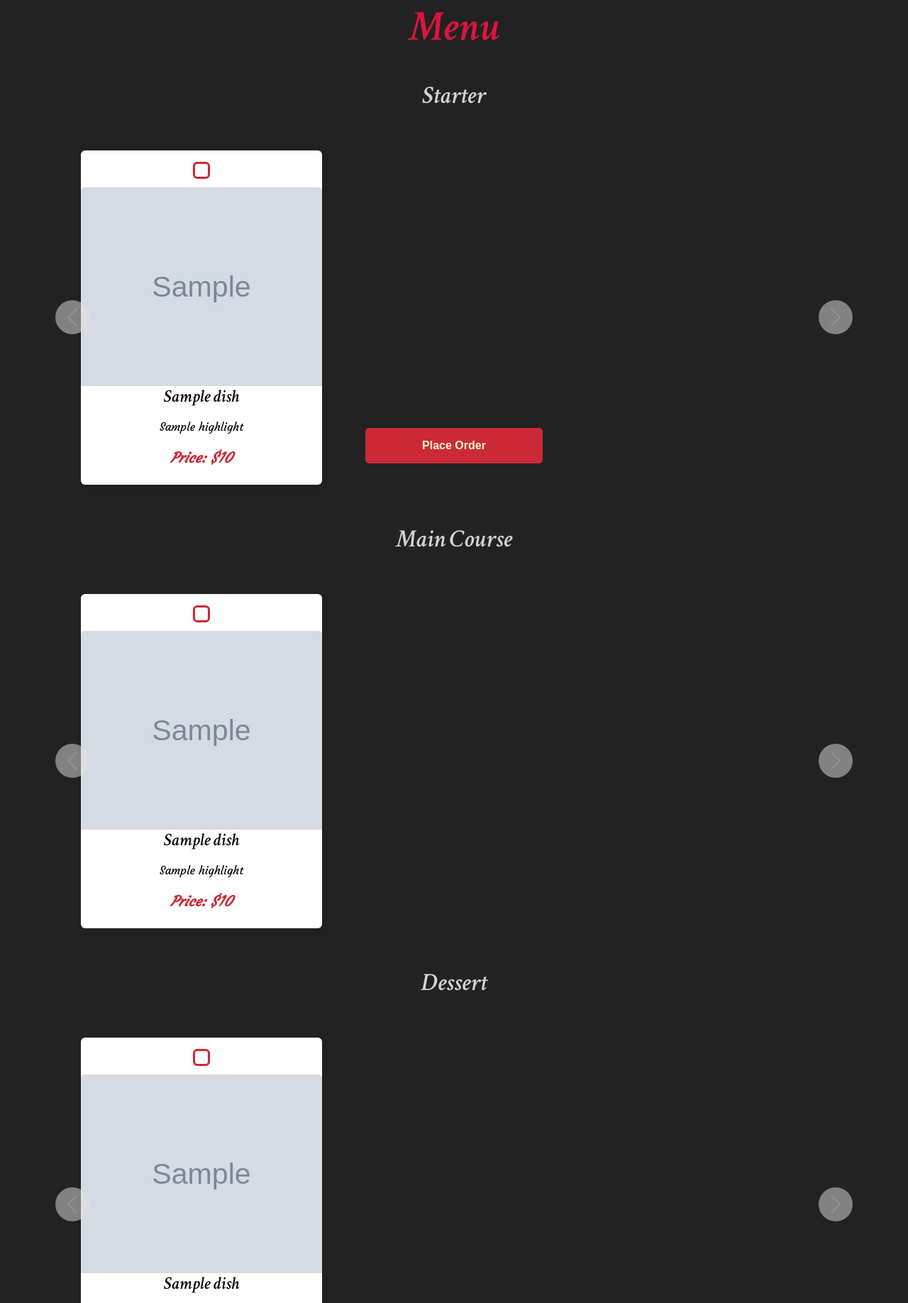
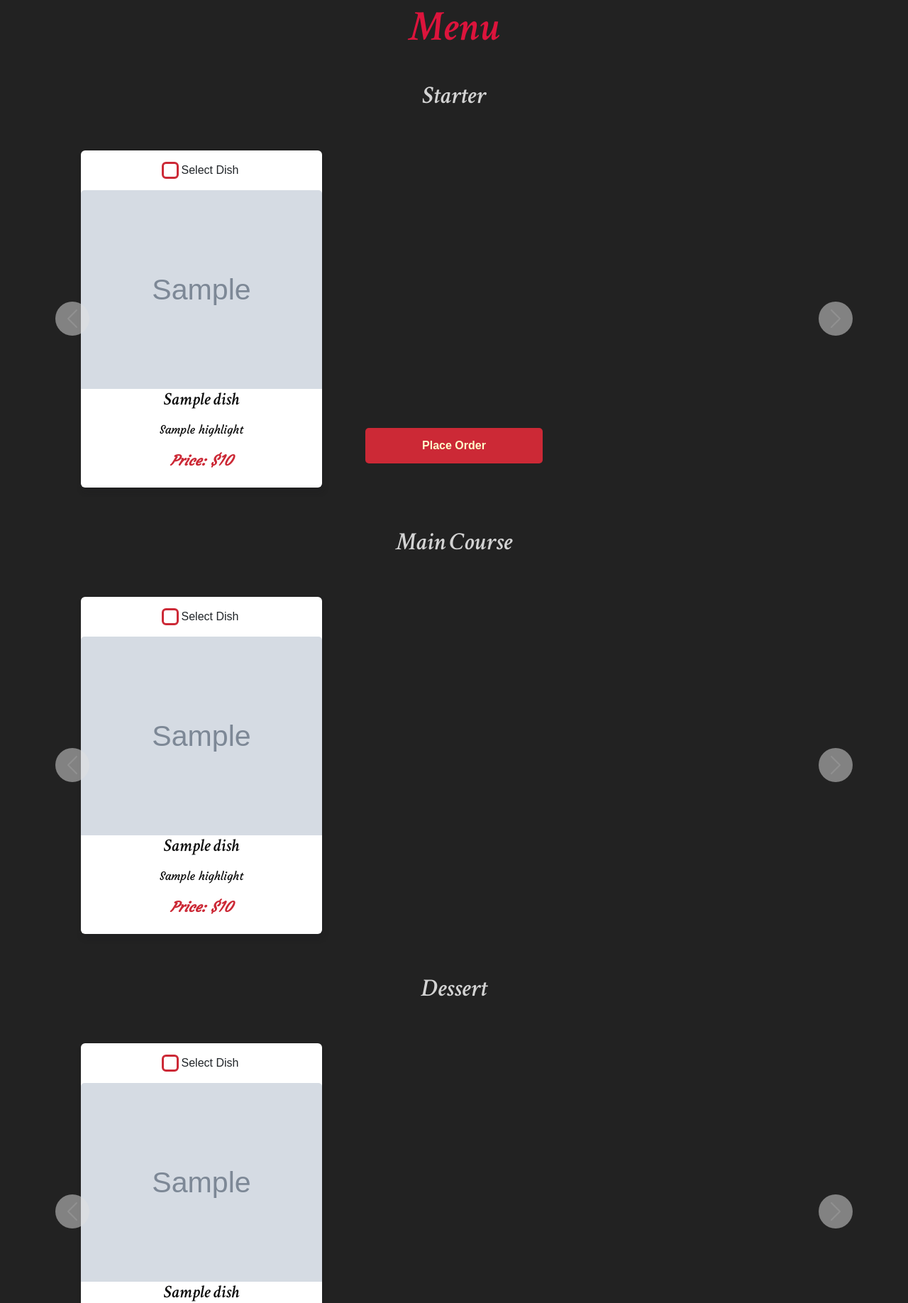
Before and after one commit to zeeshan-shah/pp4-django, a Django app: template templates/customer/menu.html in a window 1280 px wide. Shown: the part 137-1973 px from the top of the page at 71% size. Run offline with Django 3.2, Linux system fonts and the light colour scheme; the template is opened without the code that fills it: most values are stand-ins (such as "Sample title", 1, 10 or a date in 2020); grey boxes marked "Sample" are stand-in pictures.

Commit message:
docs(menu.html): Add form labels for improved accessibility

```diff
--- a/templates/customer/menu.html
+++ b/templates/customer/menu.html
@@ -20,7 +20,8 @@
                             <div class="card-container">
                                 <div class="card">
                                     <div class="card-body d-flex justify-content-center">
-                                        <input type="checkbox" name="selected_dishes" value="{{ dish.id }}" class="form-check-input" {% if dish.id in selected_dish_ids %}checked{% endif %}>
+                                        <input type="checkbox" name="selected_dishes" id="dish_{{ dish.id }}" value="{{ dish.id }}" class="form-check-input" {% if dish.id in selected_dish_ids %}checked{% endif %}>
+                                        <label for="dish_{{ dish.id }}" style="margin-left: 8px;">Select Dish</label>
                                     </div>
                                     <a href="{% url 'dish-detail' dish.slug %}">
                                         <img src="{{ dish.image.url }}" alt="{{ dish.name }}" class="card-img-top">
@@ -58,7 +59,8 @@
                             <div class="card-container">
                                 <div class="card">
                                     <div class="card-body d-flex justify-content-center">
-                                        <input type="checkbox" name="selected_dishes" value="{{ dish.id }}" class="form-check-input" {% if dish.id in selected_dish_ids %}checked{% endif %}>
+                                        <input type="checkbox" name="selected_dishes" id="dish_{{ dish.id }}" value="{{ dish.id }}" class="form-check-input" {% if dish.id in selected_dish_ids %}checked{% endif %}>
+                                        <label for="dish_{{ dish.id }}" style="margin-left: 8px;">Select Dish</label>
                                     </div>
                                     <a href="{% url 'dish-detail' dish.slug %}">
                                         <img src="{{ dish.image.url }}" alt="{{ dish.name }}" class="card-img-top">
@@ -96,7 +98,8 @@
                             <div class="card-container">
                                 <div class="card">
                                     <div class="card-body d-flex justify-content-center">
-                                        <input type="checkbox" name="selected_dishes" value="{{ dish.id }}" class="form-check-input" {% if dish.id in selected_dish_ids %}checked{% endif %}>
+                                        <input type="checkbox" name="selected_dishes" id="dish_{{ dish.id }}" value="{{ dish.id }}" class="form-check-input" {% if dish.id in selected_dish_ids %}checked{% endif %}>
+                                        <label for="dish_{{ dish.id }}" style="margin-left: 8px;">Select Dish</label>
                                     </div>
                                     <a href="{% url 'dish-detail' dish.slug %}">
                                         <img src="{{ dish.image.url }}" alt="{{ dish.name }}" class="card-img-top">
@@ -134,7 +137,8 @@
                             <div class="card-container">
                                 <div class="card">
                                     <div class="card-body d-flex justify-content-center">
-                                        <input type="checkbox" name="selected_dishes" value="{{ dish.id }}" class="form-check-input" {% if dish.id in selected_dish_ids %}checked{% endif %}>
+                                        <input type="checkbox" name="selected_dishes" id="dish_{{ dish.id }}" value="{{ dish.id }}" class="form-check-input" {% if dish.id in selected_dish_ids %}checked{% endif %}>
+                                        <label for="dish_{{ dish.id }}" style="margin-left: 8px;">Select Dish</label>
                                     </div>
                                     <a href="{% url 'dish-detail' dish.slug %}">
                                         <img src="{{ dish.image.url }}" alt="{{ dish.name }}" class="card-img-top">
```
